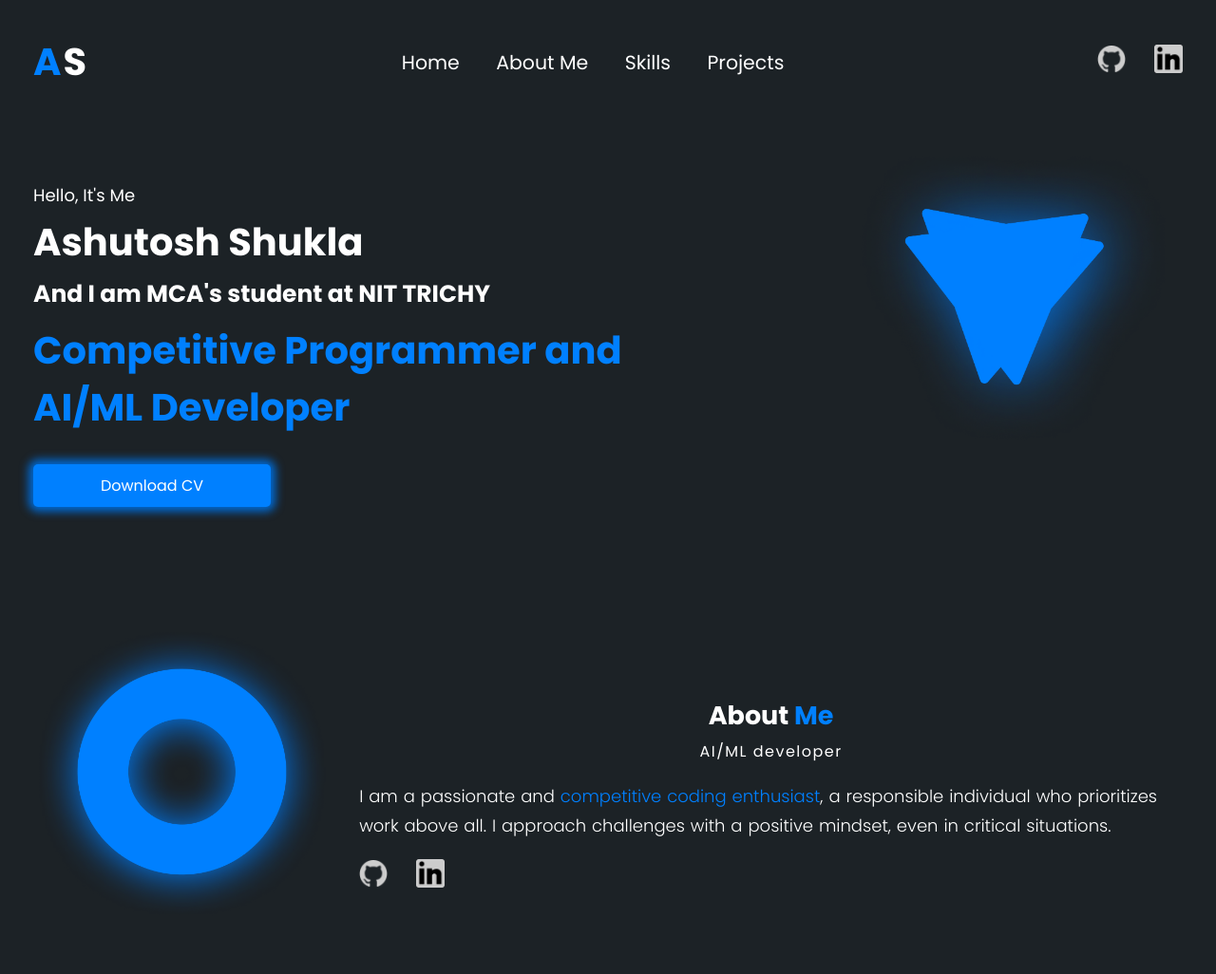
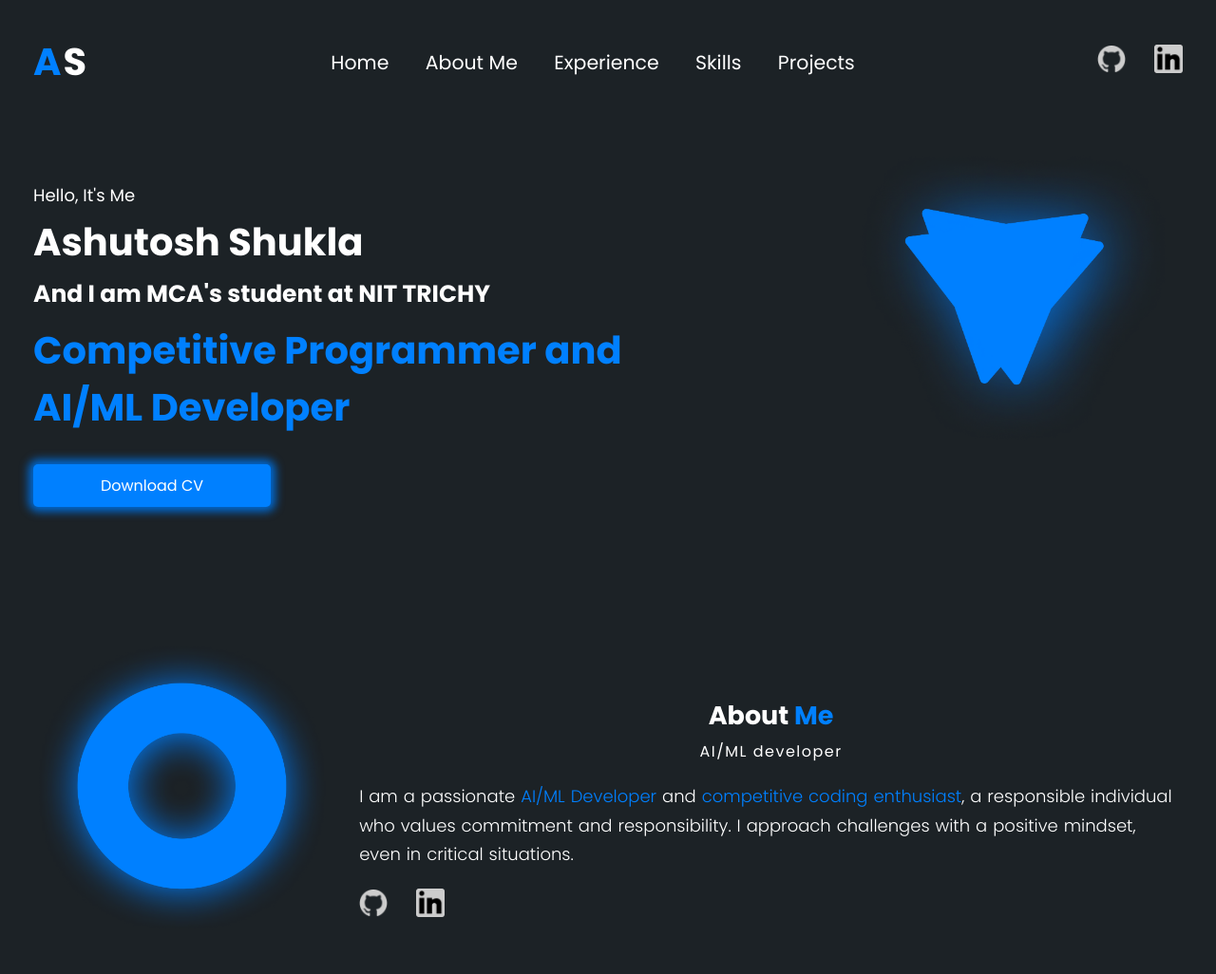
Before and after one commit to ashutoshshukla47/Portfolio, a plain HTML site: page index.html in a window 1280 px wide. Shown: the top 1026 px of the page at 95% size. Drawn offline with nearby package versions, Linux system fonts and the light colour scheme; a script that the page names is missing.

Commit message:
Updated index.html

```diff
--- a/index.html
+++ b/index.html
@@ -25,6 +25,7 @@
             <ul class="nav_container">
                 <li class="nav_link"><a href="#main">Home</a></li>
                 <li class="nav_link"><a href="#about_me">About Me</a></li>
+                <li class="nav_link"><a href="#exp">Experience</a></li>
                 <li class="nav_link"><a href="#skills">Skills</a></li>
                 <li class="nav_link"><a href="#my_projects">Projects</a></li>
             </ul>
@@ -73,7 +74,7 @@
                 <span class="about_me_title_second">Me</span>
             </h3>
             <p class="about_me_position">AI/ML developer</p>
-            <p class="about_me_desc"> I am a passionate and <span class="main_third">competitive coding enthusiast</span>, a responsible individual who prioritizes work above all. I approach
+            <p class="about_me_desc"> I am a passionate <span class="main_third">AI/ML Developer</span> and <span class="main_third">competitive coding enthusiast</span>, a responsible individual who values commitment and responsibility. I approach
                 challenges with a positive mindset, even in critical situations.
             </p>
             <div class="nav_social_links_container">
```
